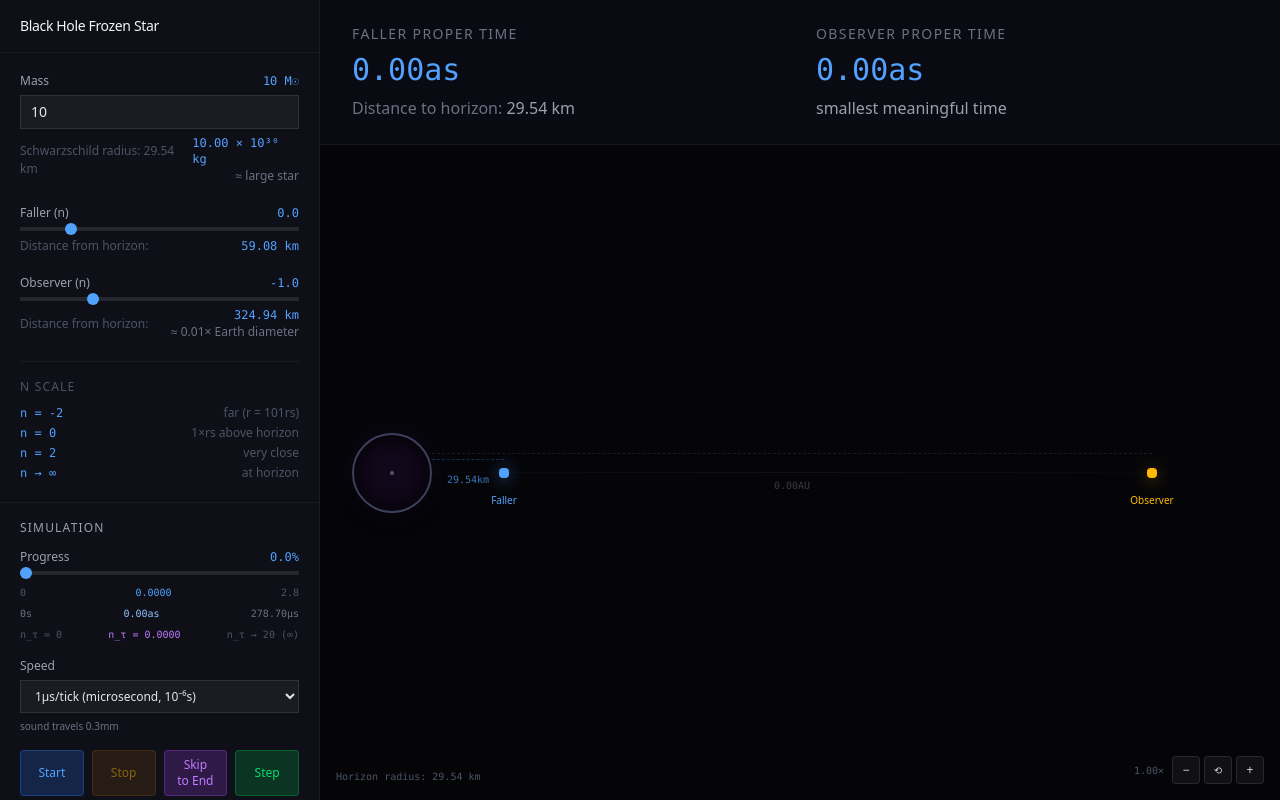
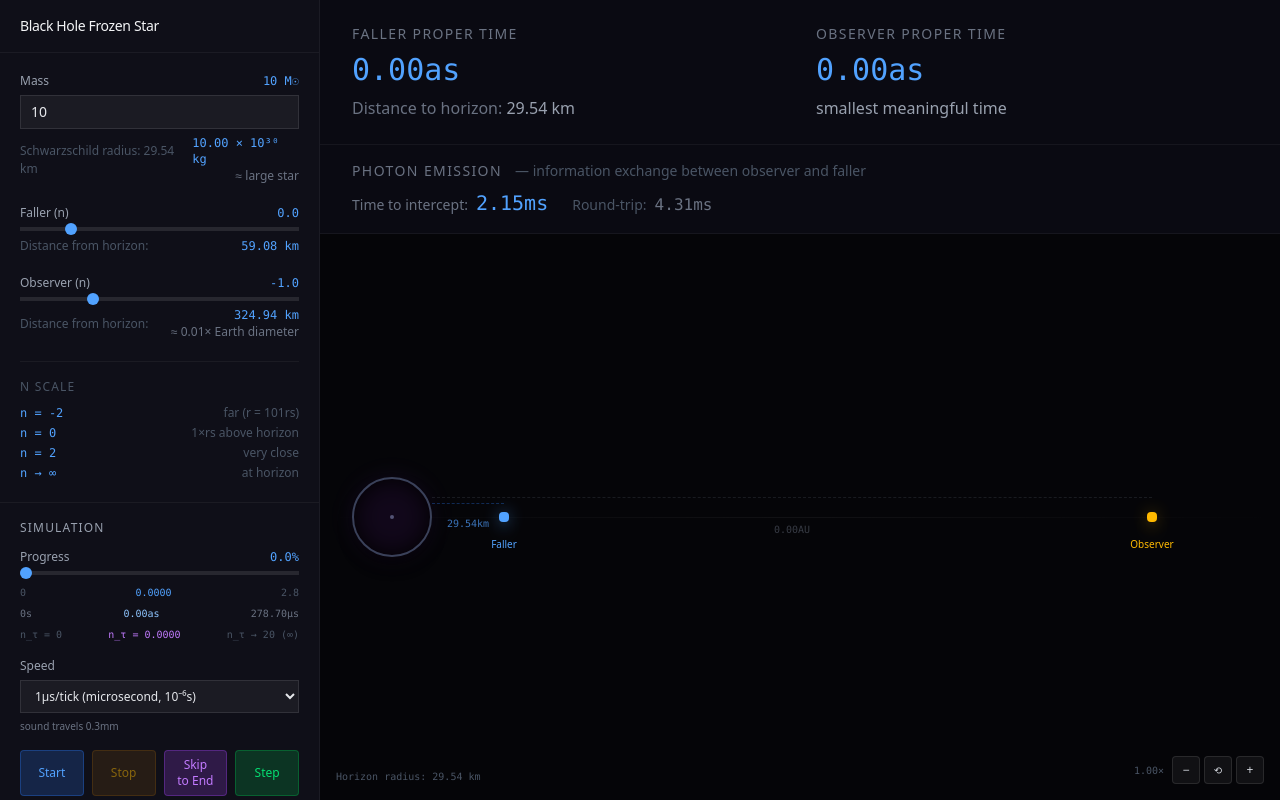
Before and after one commit to mvelinsky/frozen-stars, a Vue app: page / in a window 1280 px wide. Built offline with nearby package versions, Linux system fonts and the light colour scheme.

Commit message:
time to intercept

```diff
--- a/src/App.vue
+++ b/src/App.vue
@@ -61,6 +61,16 @@ function getTimeScaleReference(tau: number): string {
 }
 
 const observerTimeReference = computed(() => getTimeScaleReference(currentState.value.object2.tau))
+
+// Photon exchange timing
+const timeToIntercept = computed(() => {
+  const currentObserverTau = currentState.value.object2.tau
+  const interceptTau = engine.value.getPhotonIntersectTau(currentObserverTau)
+  if (!isFinite(interceptTau)) return Infinity
+  return interceptTau - currentObserverTau
+})
+
+const timeToReceiveResponse = computed(() => timeToIntercept.value * 2)
 </script>
 
 <template>
@@ -91,6 +101,24 @@ const observerTimeReference = computed(() => getTimeScaleReference(currentState.
         </div>
       </div>
 
+      <!-- Photon Exchange Bar -->
+      <div class="border-b border-white/5 px-8 py-4">
+        <h3 class="text-sm text-gray-500 mb-2 uppercase tracking-widest">
+          Photon Emission
+          <span class="normal-case tracking-normal text-gray-600 ml-2">— information exchange between observer and faller</span>
+        </h3>
+        <div class="flex items-baseline gap-6">
+          <div>
+            <span class="text-gray-500 text-sm mr-2">Time to intercept:</span>
+            <span class="font-mono text-xl text-blue-400">{{ isFinite(timeToIntercept) ? formatTime(timeToIntercept) : '∞' }}</span>
+          </div>
+          <div>
+            <span class="text-gray-600 text-sm mr-2">Round-trip:</span>
+            <span class="font-mono text-gray-500">{{ isFinite(timeToReceiveResponse) ? formatTime(timeToReceiveResponse) : '∞' }}</span>
+          </div>
+        </div>
+      </div>
+
       <!-- Main Visualization -->
       <Visualization
         :solar-mass="mass"
--- a/src/engine/BlackHoleEngine.ts
+++ b/src/engine/BlackHoleEngine.ts
@@ -1,6 +1,6 @@
 // BlackHoleEngine.ts
 
-import { nToRadius, fallingN, maxProperTime, coordinateTime, stationaryProperTime, photonN } from "./physics";
+import { nToRadius, fallingN, maxProperTime, coordinateTime, stationaryProperTime, photonN, photonNInward } from "./physics";
 
 export interface Config {
   nFaller: number;   // Object 1 (infaller) initial position
@@ -86,4 +86,108 @@ export class BlackHoleEngine {
   photonArrived(tauEmit: number, tauCurrent: number): boolean {
     return this.getPhotonN(tauEmit, tauCurrent) <= this.cfg.nObserver;
   }
+
+  /**
+   * Convert observer's proper time to coordinate time
+   * Inverse of stationaryProperTime: t = τ / √(1 - 1/r)
+   */
+  private observerTauToCoordinateTime(tauObserver: number): number {
+    const rObserver = nToRadius(this.cfg.nObserver);
+    return tauObserver / Math.sqrt(1 - 1 / rObserver);
+  }
+
+  /**
+   * Get the n-coordinate of a photon emitted from observer towards the horizon.
+   * Returns the log-distance from horizon (higher n = closer to horizon).
+   * @param tauEmit - Observer's proper time when photon was emitted
+   * @param tauCurrent - Observer's current proper time
+   */
+  getObserverPhotonN(tauEmit: number, tauCurrent: number): number {
+    const tEmit = this.observerTauToCoordinateTime(tauEmit);
+    const tCurrent = this.observerTauToCoordinateTime(tauCurrent);
+    return photonNInward(this.cfg.nObserver, tEmit, tCurrent);
+  }
+
+  /**
+   * Check if photon emitted from observer has reached the horizon
+   */
+  observerPhotonAtHorizon(tauEmit: number, tauCurrent: number): boolean {
+    return !isFinite(this.getObserverPhotonN(tauEmit, tauCurrent));
+  }
+
+  /**
+   * Get faller's n-coordinate at a given coordinate time.
+   * Inverse of coordinateTime: n = log10(t + 10^nStart)
+   */
+  private fallerNAtCoordinateTime(t: number): number {
+    const nStart = this.cfg.nFaller;
+    const val = t + Math.pow(10, nStart);
+    if (val <= 0) return nStart;
+    return Math.log10(val);
+  }
+
+  /**
+   * Find the observer's proper time when a photon emitted towards the horizon
+   * intersects the falling object.
+   * Uses binary search in log-time space.
+   * @param tauEmit - Observer's proper time when photon was emitted
+   * @returns Observer's proper time at intersection (Infinity if no intersection)
+   */
+  getPhotonIntersectTau(tauEmit: number): number {
+    const tEmit = this.observerTauToCoordinateTime(tauEmit);
+
+    // At emission: check if faller already at horizon
+    const fallerNAtEmit = this.fallerNAtCoordinateTime(tEmit);
+
+    // If faller already at or past horizon at emission time, no intersection
+    if (!isFinite(fallerNAtEmit)) {
+      return Infinity;
+    }
+
+    // Photon starts behind faller (lower n = further from horizon)
+    // Binary search in log-coordinate-time space for numerical stability
+    // Search for log10(dt) where dt = t - tEmit
+
+    // Upper bound: when photon reaches horizon
+    // Photon reaches horizon when: 10^(-nObserver) - dt/ln10 = 0
+    // dt_max = ln10 * 10^(-nObserver)
+    const logDtMax = Math.log10(Math.LN10) - this.cfg.nObserver;
+
+    // Lower bound: very small dt
+    let logDtLow = -10; // dt = 10^-10
+    let logDtHigh = logDtMax - 1e-10; // Just before horizon
+
+    const EPS = 1e-12;
+    const MAX_ITER = 100;
+
+    for (let i = 0; i < MAX_ITER; i++) {
+      const logDtMid = (logDtLow + logDtHigh) / 2;
+      const dt = Math.pow(10, logDtMid);
+      const tCurrent = tEmit + dt;
+
+      const photonN = photonNInward(this.cfg.nObserver, tEmit, tCurrent);
+      const fallerN = this.fallerNAtCoordinateTime(tCurrent);
+
+      // Check for convergence
+      if (Math.abs(photonN - fallerN) < EPS || logDtHigh - logDtLow < EPS) {
+        // Convert coordinate time back to observer proper time
+        const rObserver = nToRadius(this.cfg.nObserver);
+        return tCurrent * Math.sqrt(1 - 1 / rObserver);
+      }
+
+      if (photonN < fallerN) {
+        // Photon hasn't caught up yet (lower n = further out)
+        logDtLow = logDtMid;
+      } else {
+        // Photon has passed faller
+        logDtHigh = logDtMid;
+      }
+    }
+
+    // Return best estimate
+    const dt = Math.pow(10, (logDtLow + logDtHigh) / 2);
+    const tCurrent = tEmit + dt;
+    const rObserver = nToRadius(this.cfg.nObserver);
+    return tCurrent * Math.sqrt(1 - 1 / rObserver);
+  }
 }
--- a/src/engine/physics.ts
+++ b/src/engine/physics.ts
@@ -47,9 +47,40 @@ export function stationaryProperTime(t: number, nObserver: number): number {
 
 // ============ PHOTONS ============
 
+// Outward photon (from faller towards observer, n decreasing)
 export function photonN(nEmit: number, tEmit: number, tCurrent: number): number {
   const dt = tCurrent - tEmit;
   if (dt <= 0) return nEmit;
   const speed = 1 / (Math.LN10 * Math.pow(10, Math.max(nEmit, 0)));
   return nEmit - dt * speed;
 }
+
+// Inward photon (from observer towards horizon, n increasing)
+// dn/dt = 1 / (ln10 * (1 + 10^(-n)))
+// For efficiency, we work in log space: log_dt = log10(dt)
+export function photonNInward(nEmit: number, tEmit: number, tCurrent: number): number {
+  const dt = tCurrent - tEmit;
+  if (dt <= 0) return nEmit;
+
+  // For inward photon, speed approaches 1/ln10 near horizon
+  // dn/dt = 1 / (ln10 * (1 + 10^(-n)))
+  // Integrate: n increases as photon falls in
+
+  // The photon's n increases. Near horizon (high n), dn/dt ≈ 1/ln10.
+  // Far out (low/negative n), dn/dt ≈ 1/(ln10 * 10^(-n)) = 10^n / ln10
+
+  // Simple integration: at observer's position, integrate inward
+  // For a photon at position n, coordinate time to reach horizon ~= ln10 * 10^(-n)
+  // So after time dt, photon reaches n where: 10^(-n) = 10^(-nEmit) - dt/ln10
+
+  // In log space: the remaining "log-distance" decreases
+  const remainingLogDist = Math.pow(10, -nEmit);
+  const traveled = dt / Math.LN10;
+  const newRemaining = remainingLogDist - traveled;
+
+  if (newRemaining <= 0) {
+    return Infinity; // Reached/crossed horizon
+  }
+
+  return -Math.log10(newRemaining);
+}
```
